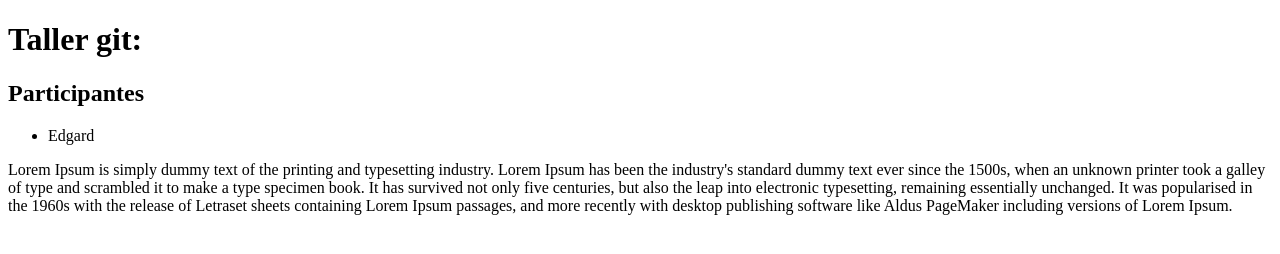
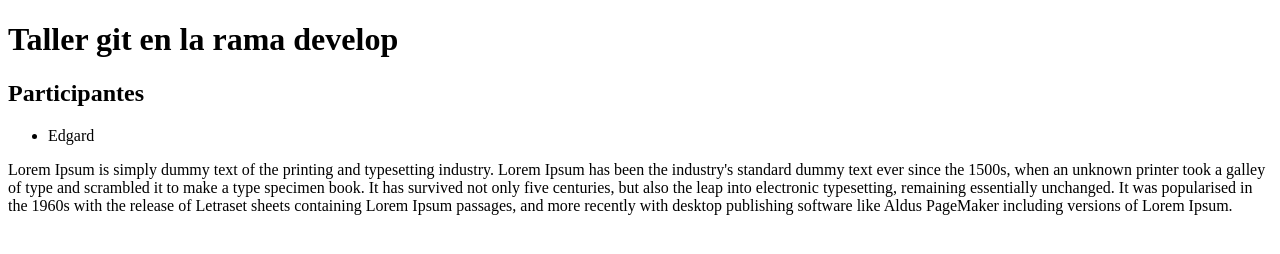
Before and after one commit to edjahevs94/TallerGit, a plain HTML site: page index.html in a window 1280 px wide. Drawn offline with Linux system fonts and the light colour scheme.

Commit message:
forzando conflicto

```diff
--- a/index.html
+++ b/index.html
@@ -6,7 +6,7 @@
     <title>Document</title>
 </head>
 <body>
-    <h1>Taller git:</h1>
+    <h1>Taller git en la rama develop</h1>
     <h2>Participantes</h2>
     <ul>
         <li>Edgard</li>
```
